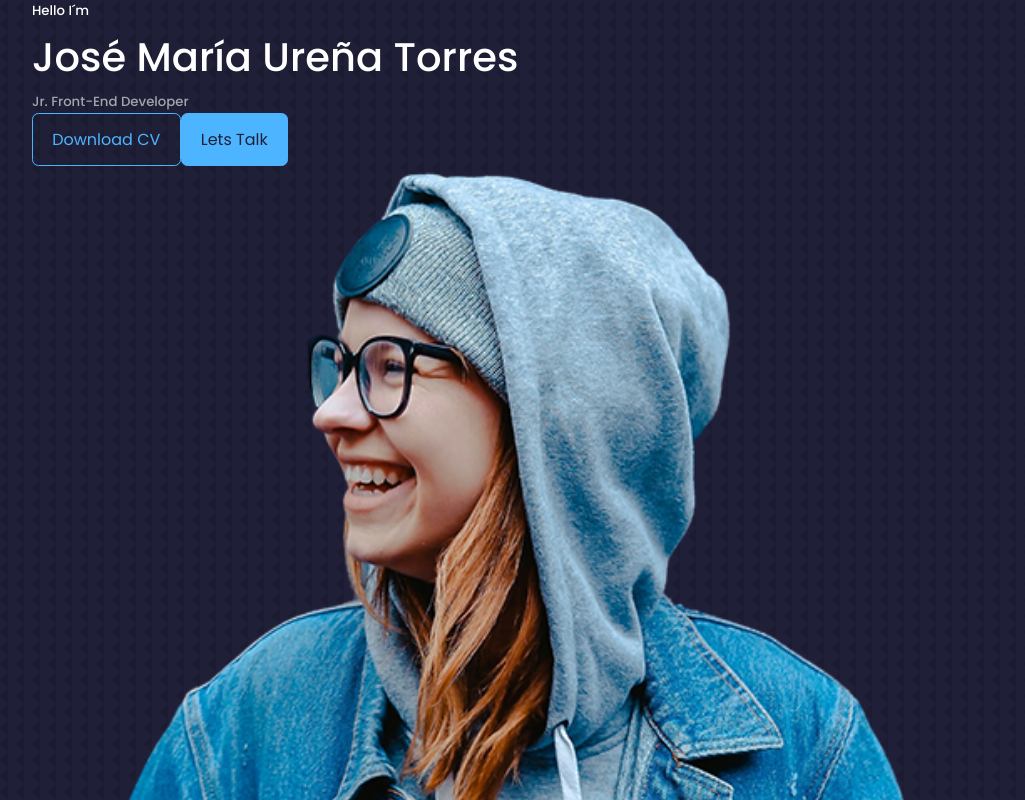
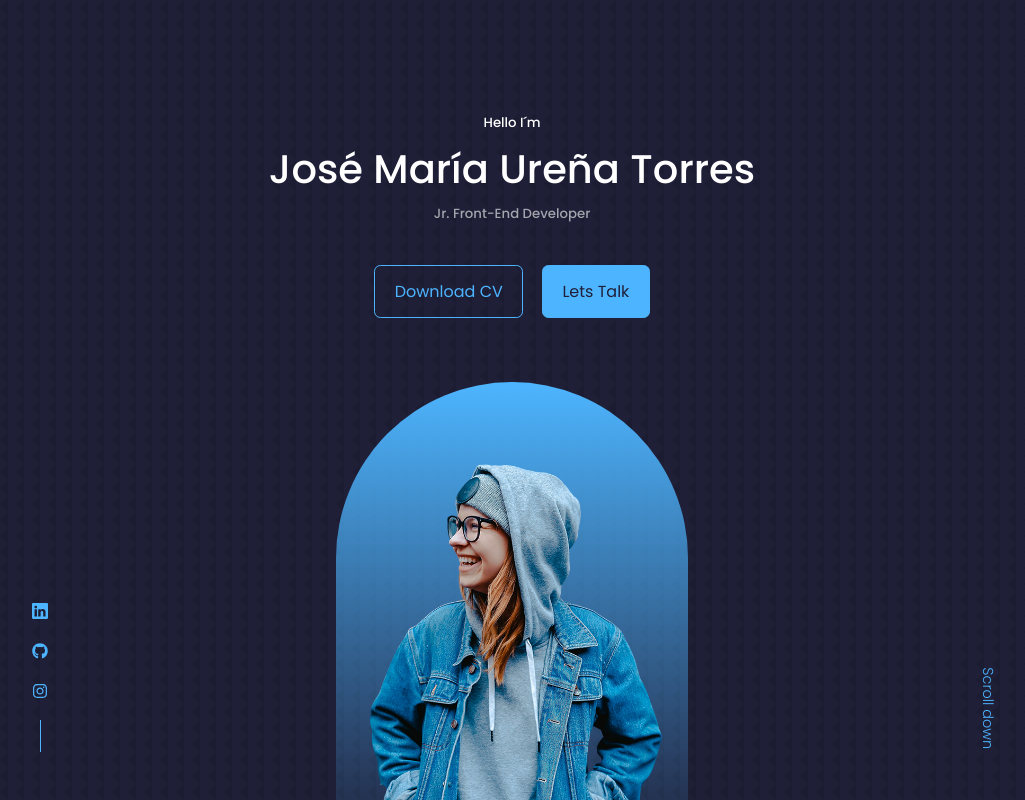
Before and after one commit to JMUT1/react-portafolio, a React (Create React App) app: page / in a window 1280 px wide. Shown: the top 800 px of the page, without its empty margins (128-1153 px from the left). Built offline with nearby package versions, Linux system fonts and the light colour scheme.

Commit message:
Header styles and queries

```diff
--- a/src/components/header/Header.jsx
+++ b/src/components/header/Header.jsx
@@ -2,6 +2,7 @@
 import "./header.css";
 import CTA from "./CTA";
 import ME from "../../assets/me.png";
+import HeaderSocials from "./HeaderSocials";
 
 const Header = () => {
   return (
@@ -11,12 +12,13 @@
         <h1>José María Ureña Torres</h1>
         <h5 className="text-light">Jr. Front-End Developer</h5>
         <CTA />
+        <HeaderSocials />
         <div className="me">
           <img src={ME} alt="me" />
-          <a href="#contact" className="scroll__down">
-            Scroll down
-          </a>
         </div>
+        <a href="#contact" className="scroll__down">
+          Scroll down
+        </a>
       </div>
     </header>
   );
--- a/src/components/header/HeaderSocials.jsx
+++ b/src/components/header/HeaderSocials.jsx
@@ -1,16 +1,19 @@
 import React from "react";
+import { BsLinkedin } from "react-icons/bs";
+import { FaGithub } from "react-icons/fa";
+import { FaInstagram } from "react-icons/fa";
 
 const HeaderSocials = () => {
   return (
     <div className="header__socials">
       <a href="https://linkedin.com" target="__blank">
-        Linkedin
+        <BsLinkedin />
       </a>
       <a href="https://github.com" target="__blank">
-        Github
+        <FaGithub />
       </a>
-      <a href="https://dribble.com" target="__blank">
-        Dribble
+      <a href="https://instagram.com" target="__blank">
+        <FaInstagram />
       </a>
     </div>
   );
--- a/src/components/header/header.css
+++ b/src/components/header/header.css
@@ -0,0 +1,85 @@
+header {
+  height: 100vh;
+  padding-top: 7rem;
+  overflow: hidden;
+}
+
+.header__container {
+  text-align: center;
+  height: 100%;
+  position: relative;
+}
+
+/* ======================== CTA ======================== */
+
+.cta {
+  margin-top: 2.5rem;
+  display: flex;
+  gap: 1.2rem;
+  justify-content: center;
+}
+
+/* ======================== HEADER SOCIALS ======================== */
+
+.header__socials {
+  display: flex;
+  flex-direction: column;
+  align-items: center;
+  gap: 0.8rem;
+  position: absolute;
+  left: 0;
+  bottom: 3rem;
+}
+
+.header__socials::after {
+  content: "";
+  width: 1px;
+  height: 2rem;
+  background: var(--color-primary);
+}
+
+/* ======================== ME IMAGE ======================== */
+
+.me {
+  background: linear-gradient(var(--color-primary), transparent);
+  width: 22rem;
+  height: 30rem;
+  position: absolute;
+  left: calc(50% - 11rem);
+  margin-top: 4rem;
+  border-radius: 12rem 12rem 0 0;
+  overflow: hidden;
+  padding: 5rem 1.5rem 1.5rem 1.5rem;
+}
+
+/* ======================== SCROLL DOWN ======================== */
+
+.scroll__down {
+  position: absolute;
+  right: -2.3rem;
+  bottom: 5rem;
+  transform: rotate(90deg);
+  font-weight: 300;
+  font-size: 0.9rem;
+}
+
+/*================== MEDIA QUERIES (MEDIUM DEVICES) ============================= */
+
+@media screen and (max-width: 1024px) {
+  header {
+    height: 68vh;
+  }
+}
+
+/*================== MEDIA QUERIES (SMALL DEVICES) ============================= */
+
+@media screen and (max-width: 600px) {
+  header {
+    height: 100vh;
+  }
+
+  .header__socials,
+  .scroll__down {
+    display: none;
+  }
+}
```
